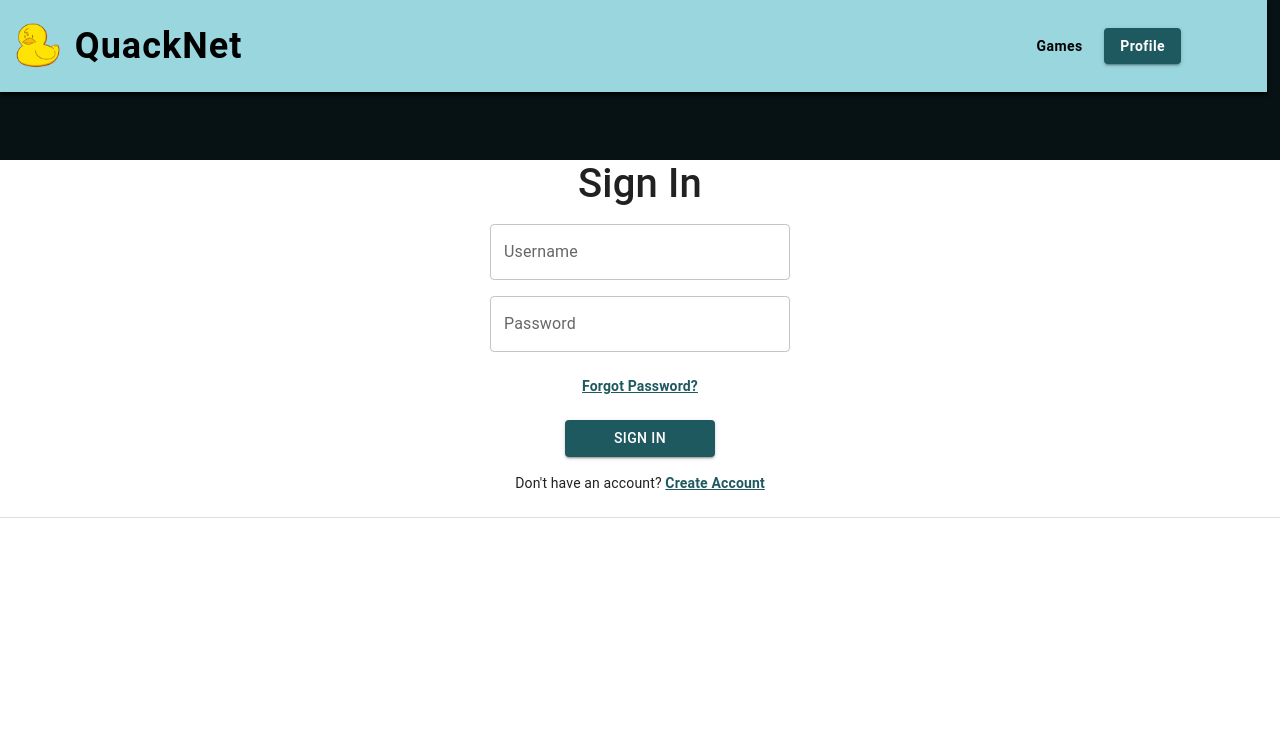
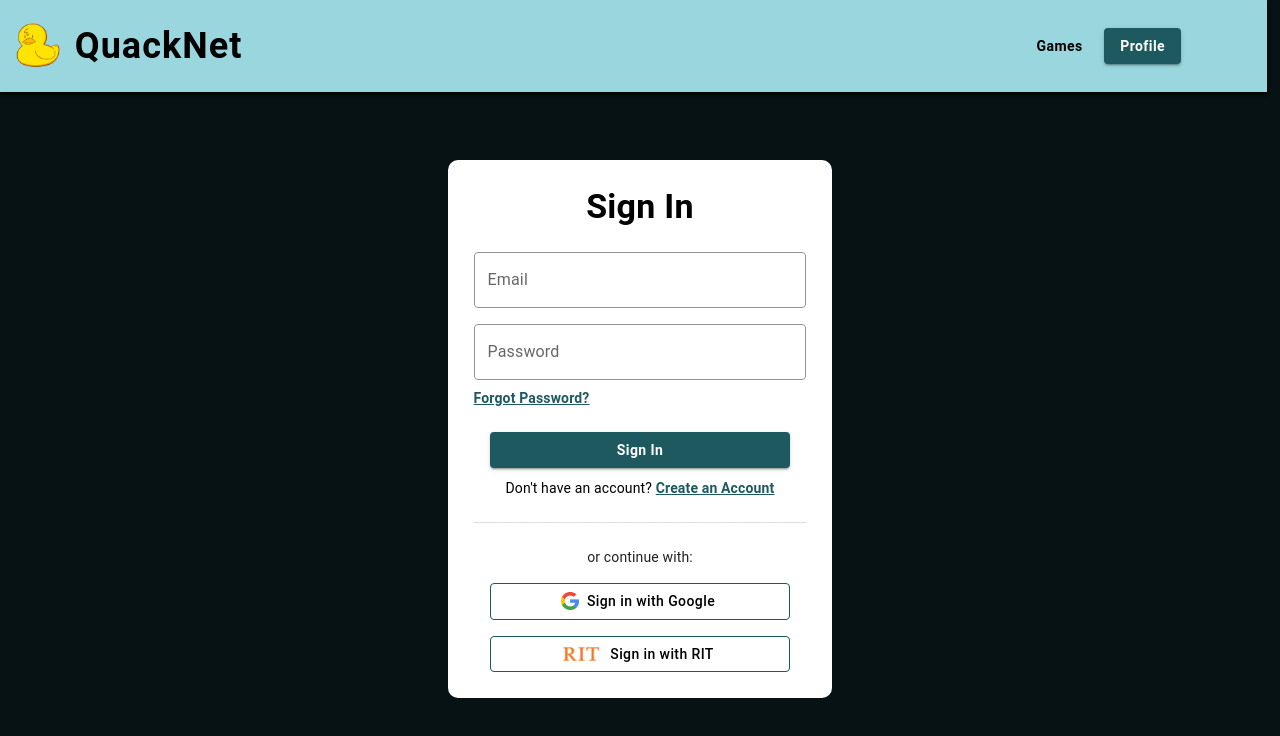
Before and after one commit to aehuge2004/quacknet, a Next.js app in the folder quacknet-next/: page /sign-in in a window 1280 px wide. Shown: the top 736 px of the page. Built offline with nearby package versions, Linux system fonts and the light colour scheme.

Commit message:
sign in page with new google icon

```diff
--- a/quacknet-next/src/app/components/SignInField.tsx
+++ b/quacknet-next/src/app/components/SignInField.tsx
@@ -4,23 +4,60 @@ import TextField from '@mui/material/TextField';
 import Typography from '@mui/material/Typography';
 import Button from '@mui/material/Button';
 import Divider from '@mui/material/Divider';
+import { Stack } from 'react-bootstrap';
+import { styled } from '@mui/material/styles';
+
+
+const ThemedTextField = styled(TextField)({
+  '& label.Mui-focused': {
+    color: '#1F5960',
+  },
+  '& .MuiInput-underline:after': {
+    borderBottomColor: '#949494',
+  },
+  '& .MuiOutlinedInput-root': {
+    '& fieldset': {
+      borderColor: '#949494',
+    },
+    '&:hover fieldset': {
+      borderColor: '#949494',
+    },
+    '&.Mui-focused fieldset': {
+      borderColor: '#1F5960',
+    },
+  },
+});
 
 export default function SignInField() {
   return (
-    <Box sx={{ display: 'flex', flexDirection: 'column', alignItems: 'center', justifyContent: 'center', background: 'white' }}>
-        <h1>Sign In</h1>
-        <TextField label="Username" variant="outlined" sx={{ m: 1, width: '300px' }} />
-        <TextField label="Password" variant="outlined" sx={{ m: 1, width: '300px' }} />
-        <Typography variant="body2" sx={{ mt: 2 }}>
-            <a href="/forgot-password" style={{ color: '#1F5960', fontWeight: 'bold' }}>Forgot Password?</a>
+    <Box sx={{ display: 'flex', flexDirection: 'column', alignItems: 'center', justifyContent: 'center', background: 'white', width: '30vw', padding: '2vw', borderRadius: '10px' }}>
+        <Typography variant="h4" sx={{ mb: 2, color: '#000000', fontWeight: 'bold' }}>
+            Sign In
         </Typography>
-        <Button variant="contained" sx={{ mt: 3, backgroundColor: '#1F5960', color: 'white', width: '150px' }}>
+        <ThemedTextField label="Email" variant="outlined" sx={{ m: 1, width: '100%' }} />
+        <ThemedTextField label="Password" variant="outlined" sx={{ m: 1, width: '100%' }} />
+        <Typography variant="body2" sx={{ alignSelf: 'flex-start'}}>
+            <a href="/forgot-password" style={{ color: '#1F5960', fontWeight: 'bold', display: 'flex' }}>Forgot Password?</a>
+        </Typography>
+        <Button variant="contained" sx={{ mt: 3, backgroundColor: '#1F5960', color: 'white', width: '90%', textTransform: 'none', fontWeight: 'bold' }}>
             Sign In
         </Button>
-        <Typography variant="body2" sx={{ mt: 2 }}>
-            Don't have an account? <a href="/sign-up" style={{ color: '#1F5960', fontWeight: 'bold' }}>Create Account</a>
+        <Stack direction="row" spacing={2} sx={{ mt: 2}}>
+            <Typography variant="body2" sx={{ color: '#000000', fontWeight: 'normal', fontSize: '14px', alignSelf: 'center', marginTop: '10px' }}>
+                Don't have an account? <a href="/sign-up" style={{ color: '#1F5960', fontWeight: 'bold' }}>Create an Account</a>
+            </Typography>
+        </Stack>
+
+        <Divider sx={{ width: '100%', my: 3, backgroundColor: '#838785', borderStyle: 'dashed' }} />
+        <Typography variant="body2" >
+            or continue with:
         </Typography>
-        <Divider sx={{ width: '100%', my: 3, backgroundColor: '#838785', borderStyle: 'dashed' }} />
+        <Button variant="outlined" startIcon={<img src="/images/GoogleIcon.png" alt="icon" width={18} height={18} />} sx={{ mt: 2, width: '90%', color: 'black', borderColor: '#1F5960', textTransform: 'none' }}>
+            Sign in with Google
+        </Button>
+        <Button variant="outlined" startIcon={<img src="/images/RIT.svg" alt="icon" width={40} height={24} />} sx={{ mt: 2, width: '90%', color: 'black', borderColor: '#1F5960', textTransform: 'none' }}>
+            Sign in with RIT
+        </Button>
     </Box>
   );
 }
--- a/quacknet-next/src/app/sign-in/page.tsx
+++ b/quacknet-next/src/app/sign-in/page.tsx
@@ -5,7 +5,7 @@ import Box from '@mui/material/Box';
 
 export default function SignIn() {
     return (
-        <main>
+        <main style={{display: 'flex', flexDirection: 'column', alignItems: 'center', height: '100vh'}}>
             <Menu />
             <Box sx={{height: '20vh'}}></Box>
             <SignInField />
```
Also changed, not shown: quacknet-next/public/images/GoogleIcon.png (added), quacknet-next/public/images/RIT.svg (added).
